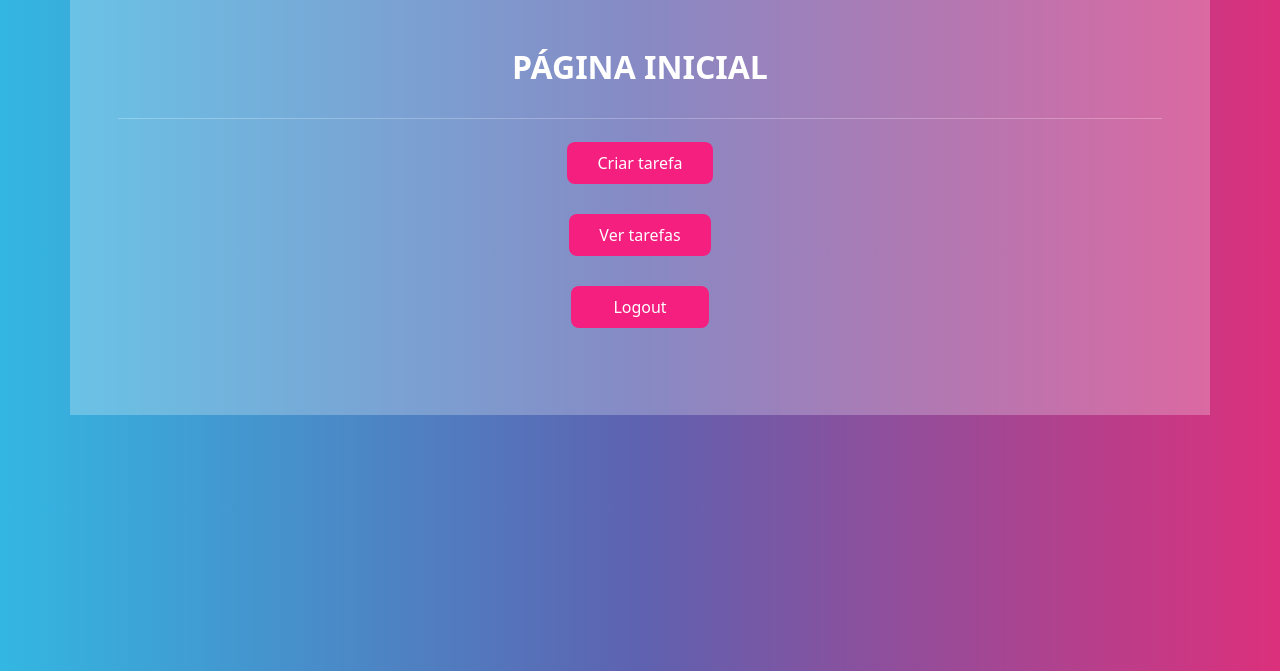
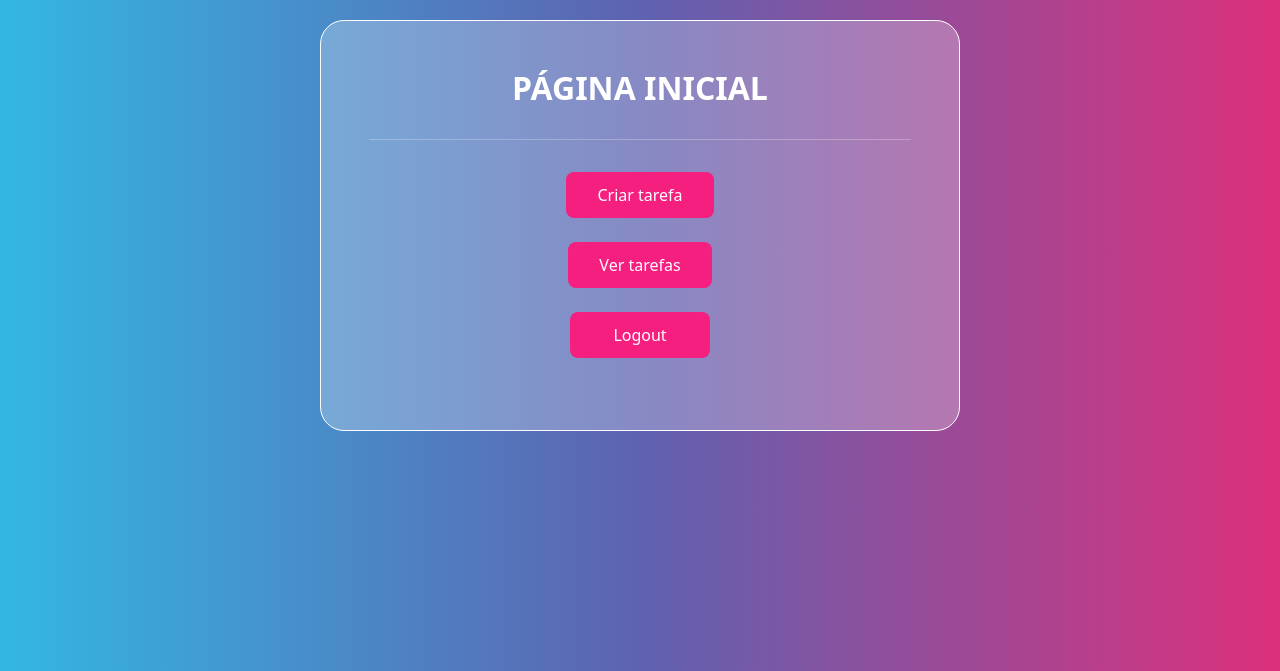
Before and after one commit to anaosello/TCC-escola-de-inverno, a Django app: page /dashboard in a window 1280 px wide. Shown: the top 671 px of the page. Run offline with Django 5.2, Linux system fonts and the light colour scheme; a user stored in the database is signed in.

Commit message:
Second commit

```diff
--- a/tarefas/static/css/styles.css
+++ /dev/null
@@ -1,9 +0,0 @@
-
-
-.form-layout
-{
-    border-radius: 10px;
-
-    width: 500px;
-
-}
--- a/tarefas/templates/profile/dashboard.html
+++ b/tarefas/templates/profile/dashboard.html
@@ -1,5 +1,3 @@
-{% load static %}
-
 <html>
 
     <head>
@@ -10,31 +8,42 @@
 
         <link rel="stylesheet" type="text/css" href="https://bootswatch.com/5/quartz/bootstrap.min.css">
 
-        <link rel="stylesheet" type="text/css" href="{% static 'css/styles.css' %}">
+
+        <style>
+            .container {
+                margin-top: 20px;
+                border: solid 1px white;
+                border-radius: 24px;
+                width: 50%;
+            }
+
+            .btn:hover {
+                opacity: 85%;
+            }
+
+        </style>
+
 
     </head>
 
 
-
-    {%include 'base.html'%}
-
-    <div class="container bg-white bg-opacity-25 shadow-md p-4 text-center">
+    <div class="container bg-white bg-opacity-25 shadow-md p-4 text-center" >
 
         <h2>PÁGINA INICIAL</h2>
 
         <hr>
 
-        <a href="{% url 'create-task' %}" style="padding: 10px 30px; border-radius: 8px; text-decoration: none; background-color: rgb(245, 31, 127); color: white;"> Criar tarefa </a>
+        <a href="{% url 'create-task' %}" class="btn" style="padding: 10px 30px; border-radius: 8px; text-decoration: none; background-color: rgb(245, 31, 127); color: white;"> Criar tarefa </a>
 
-        <br> <br> <br>
+        <br> <br>
 
-        <a href="{% url 'view-task' %}" style="padding: 10px 30px; border-radius: 8px; text-decoration: none; background-color: rgb(245, 31, 127); color: white;"> Ver tarefas </a>
+        <a href="{% url 'view-task' %}" class="btn" style="padding: 10px 30px; border-radius: 8px; text-decoration: none; background-color: rgb(245, 31, 127); color: white;"> Ver tarefas </a>
 
-        <br> <br> <br>
+        <br> <br>
 
-        <a href="{% url 'user-logout' %}" style="padding: 10px 42px; border-radius: 8px; text-decoration: none; background-color: rgb(245, 31, 127); color: white;"> Logout </a>
+        <a href="{% url 'user-logout' %}" class="btn" style="padding: 10px 42px; border-radius: 8px; text-decoration: none; background-color: rgb(245, 31, 127); color: white;"> Logout </a>
 
-        <br> <br> <br>
+        <br> <br>
 
     </div>
 
```
Also changed, not shown: tarefas/templates/index.html (+12 -15 lines), tarefas/templates/my-login.html (+1 -9 lines), tarefas/templates/profile/create-task.html (+1 -6 lines), tarefas/templates/profile/delete-task.html (+1 -6 lines), tarefas/templates/profile/view-task.html (+24 -10 lines), tarefas/templates/register.html (+1 -8 lines), tarefas/todo/forms.py (+3 -5 lines), tarefas/todo/urls.py (+7 -7 lines), tarefas/todo/views.py (+7 -7 lines), tarefas/db.sqlite3, tarefas/templates/base.html (deleted).
